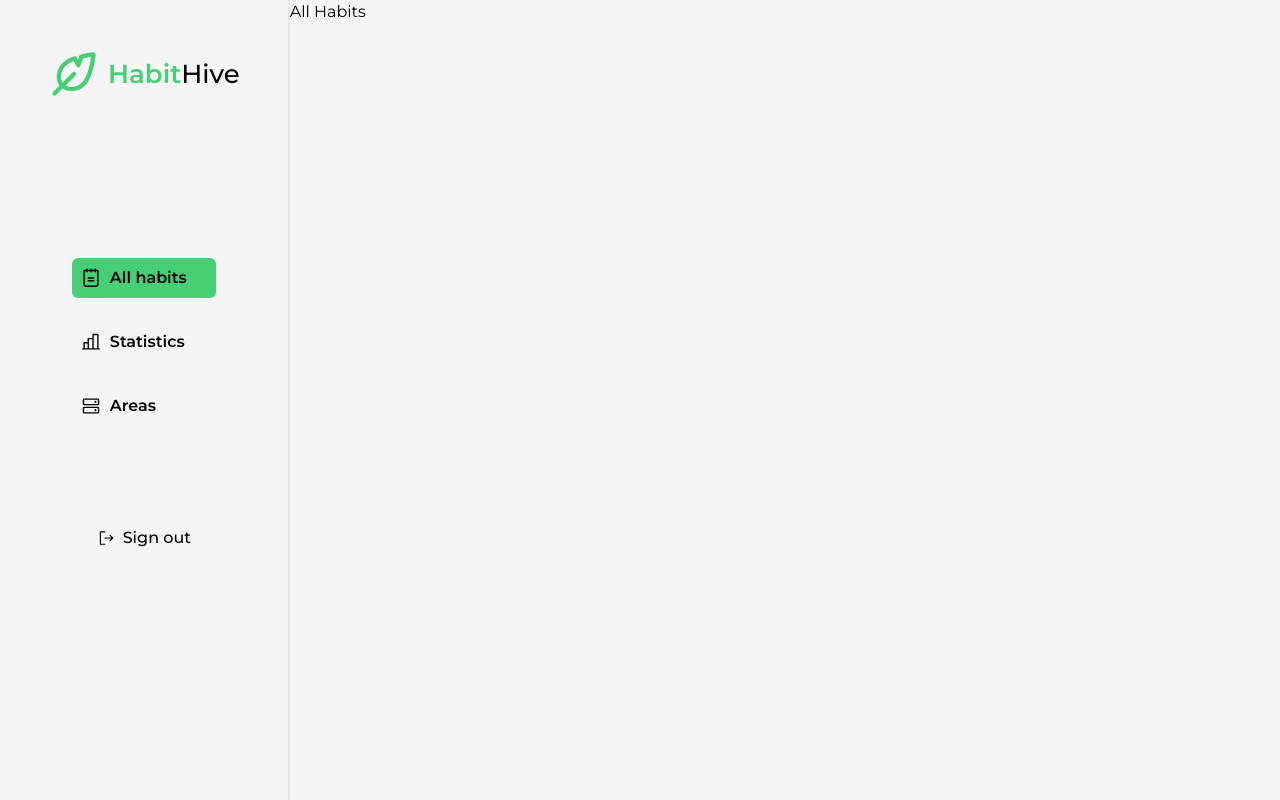
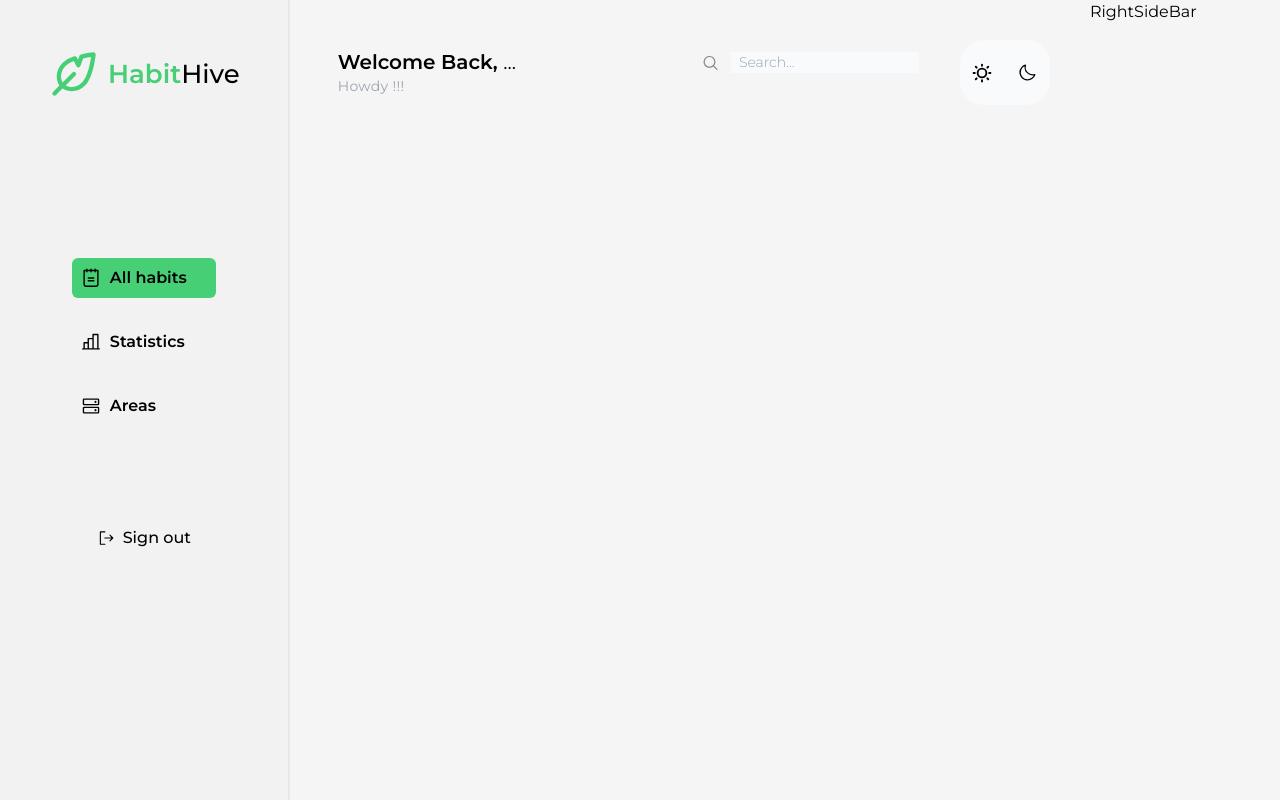
Before and after one commit to Annany2002/habit-hive, a Next.js app: page /dashboard in a window 1280 px wide. Built offline with nearby package versions, Linux system fonts and the light colour scheme; no server answers.

Commit message:
feat:changes in sidebar in /dashboard and minor changes

```diff
--- a/src/app/Pages/AllHabits/AllHabits.tsx
+++ b/src/app/Pages/AllHabits/AllHabits.tsx
@@ -1,5 +1,13 @@
-import React from "react";
+import RightSideBar from "./components/RightSideBar";
+import TopBar from "./components/TopBar";
 
 export default function AllHabits() {
-  return <div>All Habits</div>;
+  return (
+    <div className="flex w-full">
+      <div className="w-[80%] m-5">
+        <TopBar />
+      </div>
+      <RightSideBar />
+    </div>
+  );
 }
--- /dev/null
+++ b/src/app/Pages/AllHabits/components/DarkMode.tsx
@@ -0,0 +1,16 @@
+import { Sun, Moon } from "@phosphor-icons/react";
+import React from "react";
+
+export default function DarkMode() {
+  return (
+    <div className="flex bg-slate-50 w-[90px] relative rounded-3xl">
+      <div className="h-full w-[45px] z-40 flex justify-center items-center">
+        <Sun size={20} weight="bold" />
+      </div>
+      <div className="h-full w-[45px] flex justify-center items-center z-40 opacity-100">
+        <Moon size={20} />
+        {/* <div className="bg-white w-[38px] absolute h-[38px] top-1 left-[4px] rounded-full"></div> */}
+      </div>
+    </div>
+  );
+}
--- /dev/null
+++ b/src/app/Pages/AllHabits/components/RightSideBar.tsx
@@ -0,0 +1,3 @@
+export default function RightSideBar() {
+  return <div className="w-[20%]">RightSideBar</div>;
+}
--- /dev/null
+++ b/src/app/Pages/AllHabits/components/SearchBar.tsx
@@ -0,0 +1,15 @@
+import { MagnifyingGlass } from "@phosphor-icons/react";
+
+export default function SearchBar() {
+  return (
+    <div>
+      <div className="flex gap-3 items-center justify-end p-3 rounded-3xl">
+        <MagnifyingGlass color="gray" size={20} />
+        <input
+          className={`w-full text-[14px] outline-none font-light bg-slate-50 focus:border-[1px] px-2`}
+          placeholder="Search..."
+        />
+      </div>
+    </div>
+  );
+}
--- /dev/null
+++ b/src/app/Pages/AllHabits/components/TopBar.tsx
@@ -0,0 +1,24 @@
+import { useUser } from "@clerk/nextjs";
+import SearchBar from "./SearchBar";
+import DarkMode from "./DarkMode";
+
+export default function TopBar() {
+  const { user } = useUser();
+  return (
+    <div className="flex justify-between rounded-md p-5">
+      <div className="flex flex-col p-2">
+        <span className="text-xl">
+          <span className="font-bold">Welcome Back, </span>
+          <span className="font-light] ">{user?.firstName}...</span>
+        </span>
+        <span className="text-[14px] tracking-wide text-gray-400">
+          Howdy !!!
+        </span>
+      </div>
+      <div className="w-[50%] flex gap-3 justify-between">
+        <SearchBar />
+        <DarkMode />
+      </div>
+    </div>
+  );
+}
--- a/src/app/dashboard/page.tsx
+++ b/src/app/dashboard/page.tsx
@@ -38,7 +38,7 @@ export default function Dashboard() {
   return (
     <div className="flex">
       <SideBar />
-      <div>{selectedComponent}</div>
+      <div className="w-full">{selectedComponent}</div>
     </div>
   );
 }
--- a/src/components/main-page/Navbar.tsx
+++ b/src/components/main-page/Navbar.tsx
@@ -9,13 +9,8 @@ export default function Navbar() {
 
   return (
     <header className="bg-[#fffafa] p-[6px]">
-      {/* Main div */}
       <div className="items-center justify-center sm:flex sm:justify-between">
-        {/* Logo and Name */}
-
         <LogoAndName />
-
-        {/* Signup and SignIn */}
 
         {userId ? (
           <Link href={"/dashboard"}>
--- a/src/components/sidebar/SideBar.tsx
+++ b/src/components/sidebar/SideBar.tsx
@@ -4,7 +4,7 @@ import MenuSelection from "./MenuSelection";
 
 export default function SideBar() {
   return (
-    <div className="flex flex-col gap-20 h-screen p-10 border-r-2">
+    <div className="flex flex-col gap-20 h-screen bg-[#f3f2f2] p-10 border-r-2">
       <LogoAndName />
       <MenuSelection />
       <LogoutSection />
```
